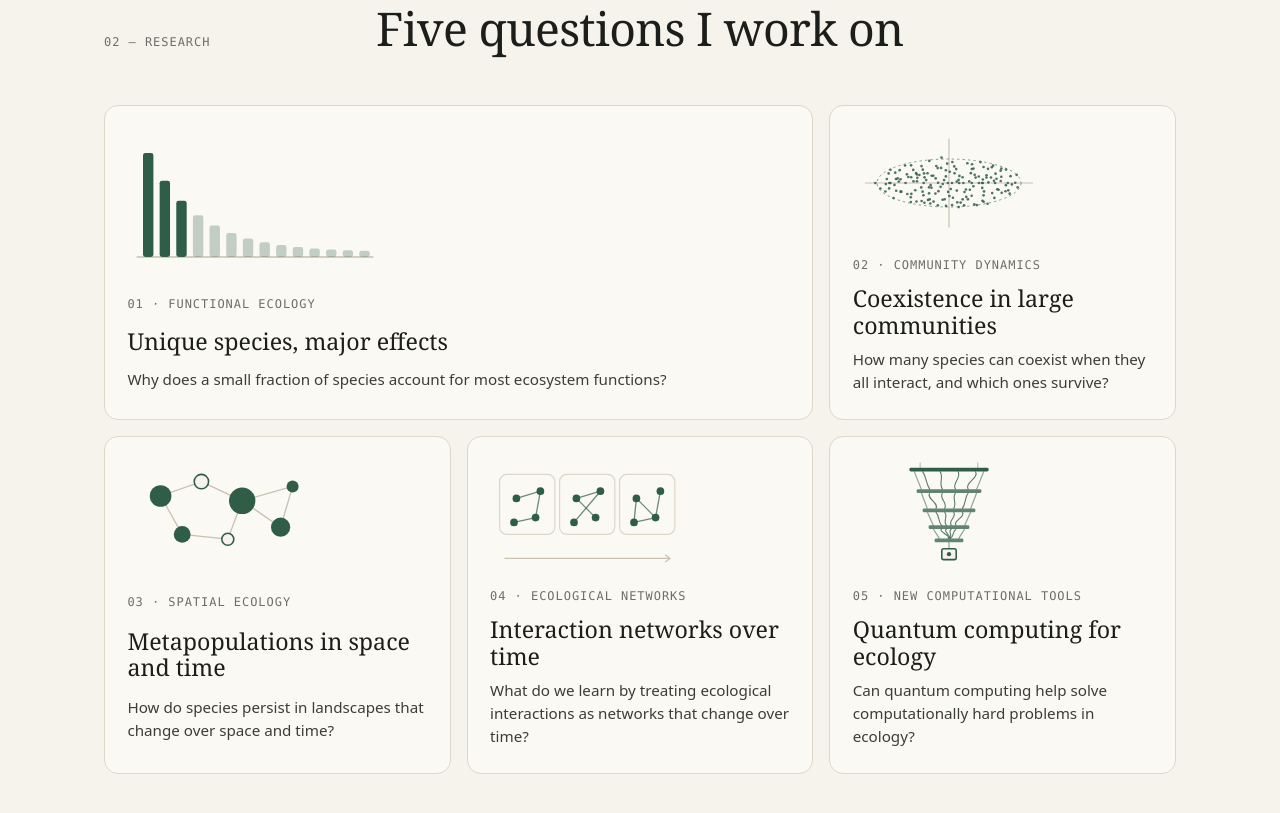
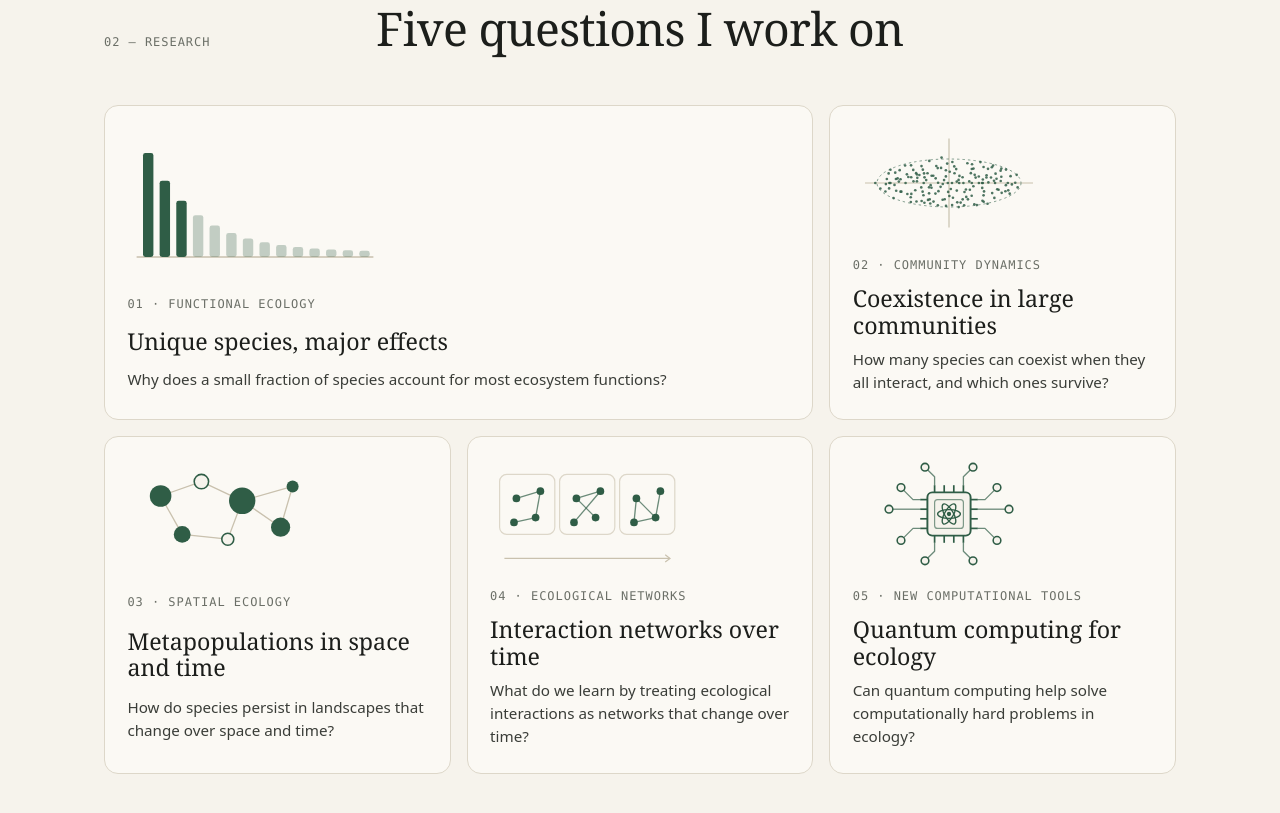
Before and after one commit to maxime-clenet/maxime-clenet.github.io, an Astro site: page / in a window 1280 px wide. Shown: the part 1571-2384 px from the top of the page. Built offline with nearby package versions, Linux system fonts and the light colour scheme; Astro itself is replaced by a stand-in of ours.

Commit message:
Quantum theme glyph: quantum chip with atom and circuit traces
Co-Authored-By: Claude Opus 5.5 <noreply@anthropic.com>

```diff
--- a/src/components/Glyph.astro
+++ b/src/components/Glyph.astro
@@ -27,33 +27,25 @@ const te = [
   [[2, 3], [0, 3], [1, 2], [0, 2]],
 ];
 
-// qubits: a superconducting quantum computer, the "chandelier" of a dilution refrigerator:
-// stacked plates that narrow downwards, joined by rods and coiled coaxial cables, with the chip at the bottom.
+// qubits: a quantum chip — a processor with pins, an atom at its core, and circuit traces
+// ending in terminals.
 const QX = 80;
-const plates = [
-  [8, 66],
-  [26, 54],
-  [42, 44],
-  [56, 34],
-  [67, 24],
+const QY = 45;
+const pinOffs = [-12, -4, 4, 12];
+const pins = pinOffs.flatMap((o) => [
+  [QX + o, QY - 18, QX + o, QY - 24],
+  [QX + o, QY + 18, QX + o, QY + 24],
+  [QX - 18, QY + o, QX - 24, QY + o],
+  [QX + 18, QY + o, QX + 24, QY + o],
+]);
+const half = [
+  [[56, 33], [50, 33], [40, 23]],
+  [[56, 41], [30, 41]],
+  [[56, 57], [50, 57], [40, 67]],
+  [[68, 21], [68, 14], [60, 6]],
+  [[68, 69], [68, 76], [60, 84]],
 ];
-const rods = plates.slice(0, -1).flatMap(([y, w], i) => {
-  const [y2, w2] = plates[i + 1];
-  return [-1, 1].map((s) => [QX + s * (w / 2 - 4), y + 1.5, QX + s * (w2 / 2 - 4), y2 - 1.5]);
-});
-const cables = [-0.5, -0.17, 0.17, 0.5].map((f) =>
-  plates
-    .slice(0, -1)
-    .map(([y, w], i) => {
-      const [y2, w2] = plates[i + 1];
-      const x1 = QX + f * (w - 22);
-      const x2 = QX + f * (w2 - 22);
-      const m = (y + y2) / 2;
-      const b = (i % 2 ? -1 : 1) * 3.5;
-      return `M${x1} ${y + 1.5} C${x1 + b} ${m - 2} ${x2 - b} ${m + 2} ${x2} ${y2 - 1.5}`;
-    })
-    .join(' '),
-);
+const traces = [...half, ...half.map((t) => t.map(([x, y]) => [160 - x, y]))];
 ---
 
 <svg class="glyph" viewBox="0 0 160 90" aria-hidden="true" focusable="false">
@@ -113,20 +105,21 @@ const cables = [-0.5, -0.17, 0.17, 0.5].map((f) =>
   {
     kind === 'qubits' && (
       <g>
-        <line class="base" x1={QX - 24} y1="2" x2={QX - 24} y2="8" />
-        <line class="base" x1={QX + 24} y1="2" x2={QX + 24} y2="8" />
-        {rods.map(([x1, y1, x2, y2]) => (
-          <line class="rod" x1={x1} y1={y1} x2={x2} y2={y2} />
+        {traces.map((t) => (
+          <polyline class="trace" points={t.map((p) => p.join(',')).join(' ')} />
         ))}
-        {cables.map((d) => (
-          <path class="cable" d={d} />
+        {pins.map(([x1, y1, x2, y2]) => (
+          <line class="pin" x1={x1} y1={y1} x2={x2} y2={y2} />
         ))}
-        {plates.map(([y, w], i) => (
-          <rect class={i === 0 ? 'fill' : 'plate'} x={QX - w / 2} y={y - 1.6} width={w} height="3.2" rx="1.2" />
+        {traces.map((t) => (
+          <circle class="hollow" cx={t[t.length - 1][0]} cy={t[t.length - 1][1]} r="3.2" />
         ))}
-        <line class="rod" x1={QX} y1="68.6" x2={QX} y2="74" />
-        <rect class="chip" x={QX - 6} y="74" width="12" height="9" rx="1.5" />
-        <circle class="fill" cx={QX} cy="78.5" r="1.8" />
+        <rect class="chip" x={QX - 18} y={QY - 18} width="36" height="36" rx="4" />
+        <rect class="core" x={QX - 12} y={QY - 12} width="24" height="24" rx="2.5" />
+        {[0, 60, 120].map((a) => (
+          <ellipse class="orbit" cx={QX} cy={QY} rx="9.5" ry="3.6" transform={`rotate(${a} ${QX} ${QY})`} />
+        ))}
+        <circle class="fill" cx={QX} cy={QY} r="1.8" />
       </g>
     )
   }
@@ -183,24 +176,31 @@ const cables = [-0.5, -0.17, 0.17, 0.5].map((f) =>
     fill: none;
     stroke: var(--rule);
   }
-  .plate {
-    fill: var(--accent);
-    opacity: 0.75;
-  }
-  .rod {
-    stroke: var(--accent);
-    stroke-width: 1;
-    opacity: 0.55;
-  }
-  .cable {
+  .trace {
     fill: none;
     stroke: var(--accent);
-    stroke-width: 0.9;
-    opacity: 0.8;
+    stroke-width: 1.1;
+    stroke-linejoin: round;
+    opacity: 0.7;
+  }
+  .pin {
+    stroke: var(--accent);
+    stroke-width: 1.4;
   }
   .chip {
     fill: var(--paper);
     stroke: var(--accent);
-    stroke-width: 1.3;
+    stroke-width: 1.6;
+  }
+  .core {
+    fill: none;
+    stroke: var(--accent);
+    stroke-width: 1;
+    opacity: 0.6;
+  }
+  .orbit {
+    fill: none;
+    stroke: var(--accent);
+    stroke-width: 1.1;
   }
 </style>
```
